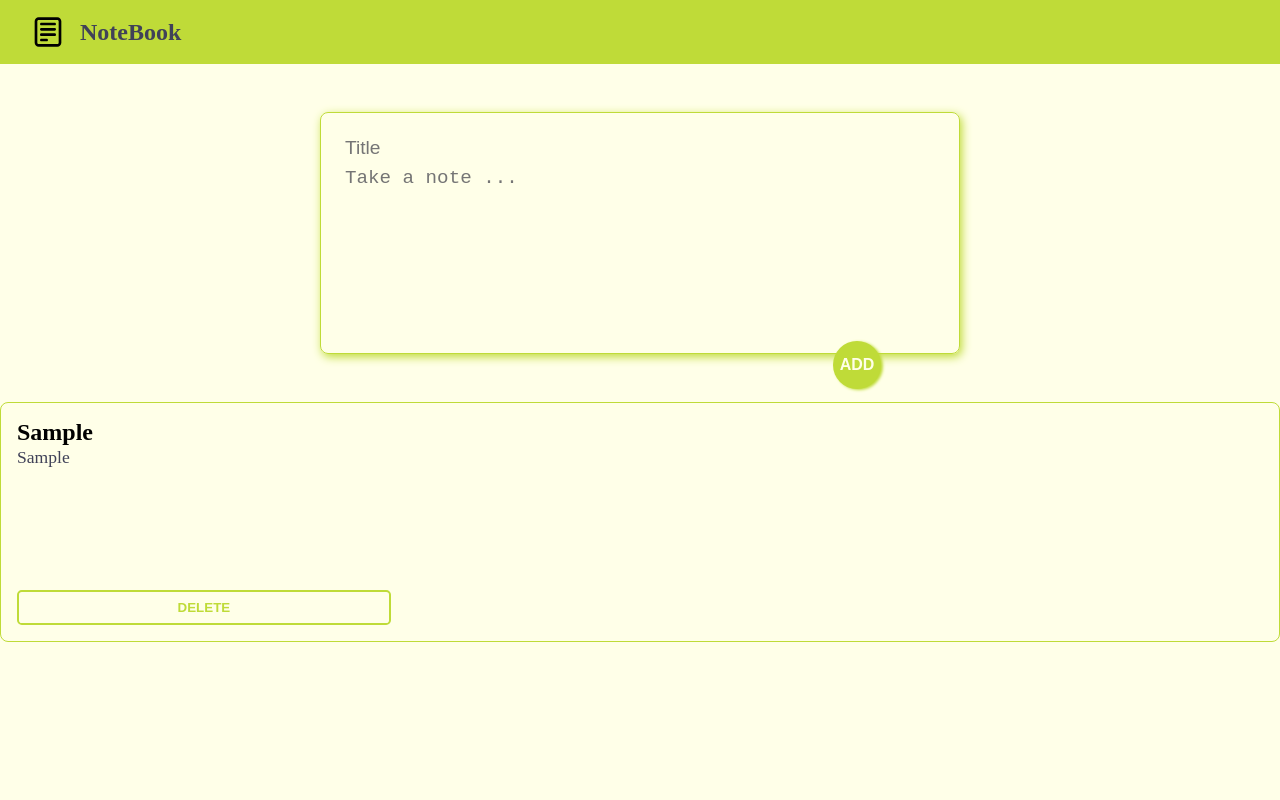
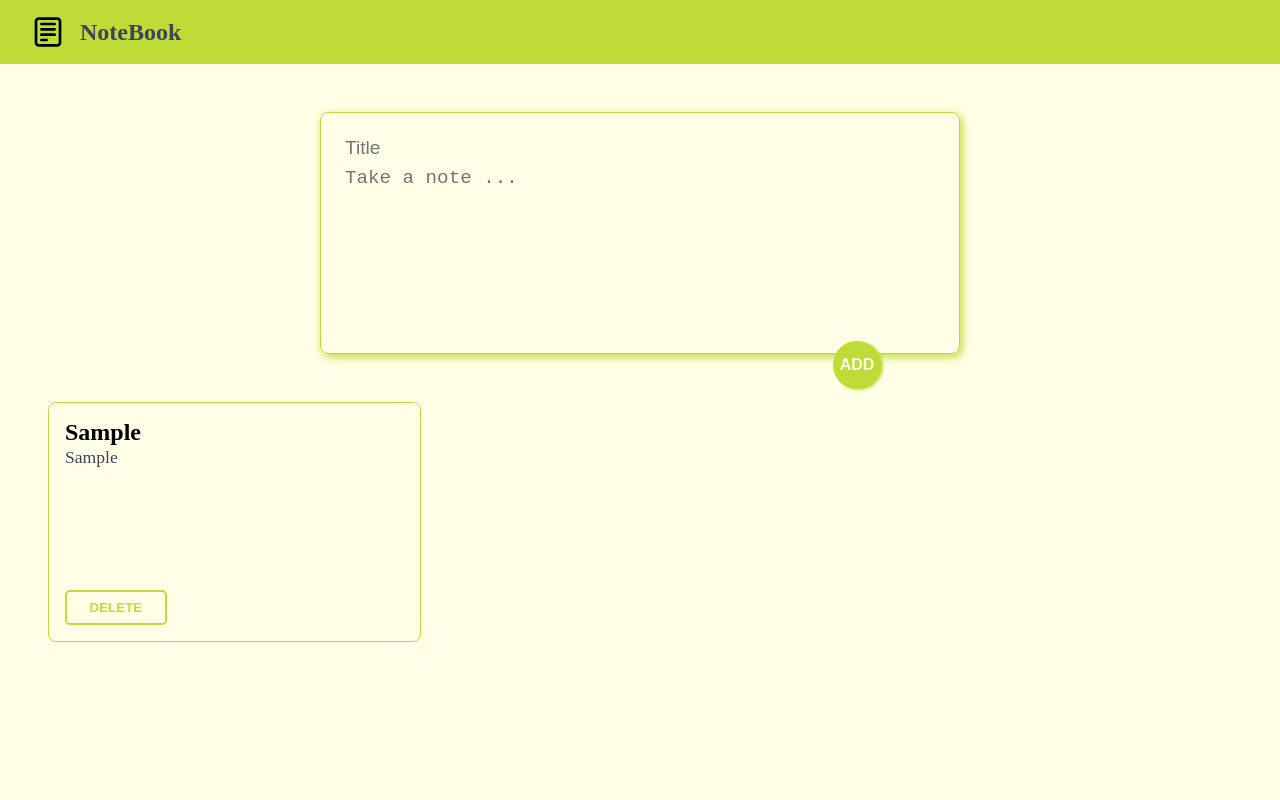
Before and after one commit to NDraganov/notebook, a Next.js app: page / in a window 1280 px wide. Both pictures are taken after typing "Sample", "Sample" into the empty fields and a click on the button "ADD". Shown: the top 800 px of the page. Built offline with nearby package versions, Linux system fonts and the light colour scheme.

Commit message:
Add style for the list of notes

```diff
--- a/components/note/note-item.module.css
+++ b/components/note/note-item.module.css
@@ -5,6 +5,7 @@
   flex-direction: column;
   border: 1px solid var(--dark-green);
   border-radius: 0.5rem;
+  width: 100%;
   height: 15rem;
   padding: 1rem;
   overflow: scroll;
--- a/pages/index.jsx
+++ b/pages/index.jsx
@@ -35,9 +35,9 @@ export default function Home() {
       </Head>
       <div className={classes.home}>
         <CreateNote onAdd={addNote} />
-        {notes.map((noteItem, id) => {
-          return (
-            <ul>
+        <ul>
+          {notes.map((noteItem, id) => {
+            return (
               <NoteItem
                 key={id}
                 id={id}
@@ -45,9 +45,9 @@ export default function Home() {
                 content={noteItem.content}
                 onDelete={deleteNote}
               />
-            </ul>
-          );
-        })}
+            );
+          })}
+        </ul>
       </div>
     </Fragment>
   );
--- a/pages/index.module.css
+++ b/pages/index.module.css
@@ -1,3 +1,10 @@
 .home {
   min-height: 100vh;
 }
+.home ul {
+  display: grid;
+  grid-template-columns: 1fr 1fr 1fr;
+  gap: 2rem;
+  margin: 3rem 3rem;
+  list-style: none;
+}
```
